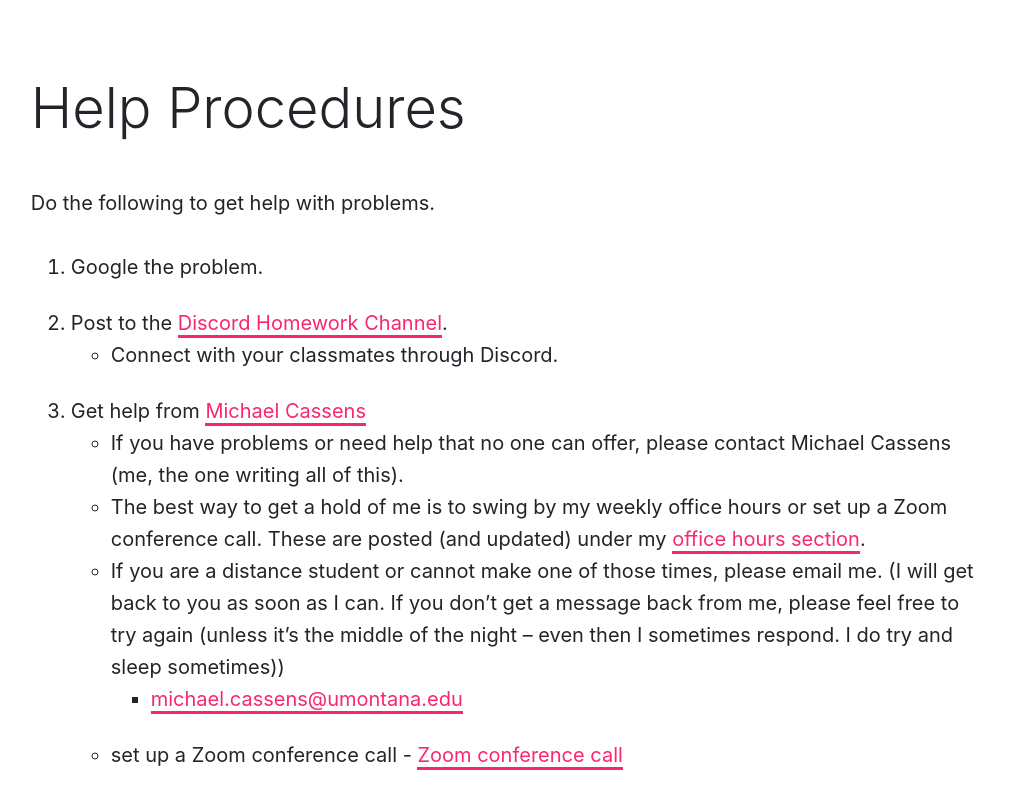
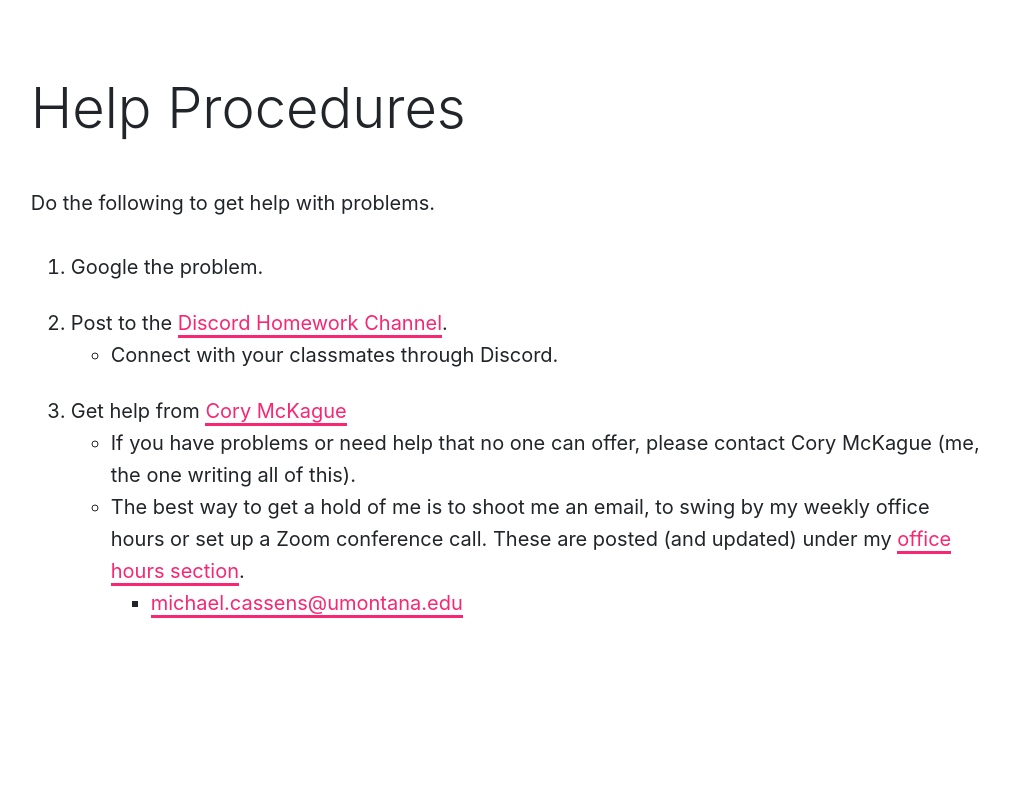
Before and after one commit to coryMcKague/MART120-Spring2024, a Jekyll site: the page built from modules/help/_posts/2017-01-01-help.md, in a window 1280 px wide and 900 px high, scrolled down 685 px. Shown: the top 809 px of the window, without its empty margins (133-1142 px from the left). Built offline with Jekyll 4.4.1, drawn with Linux system fonts in a browser that asks for light colours; nearby versions of some CDN libraries; after the commit the page ends 1433 px from its top, so only the background shows below that.

Commit message:
Update 2017-01-01-help.md

```diff
--- a/modules/help/_posts/2017-01-01-help.md
+++ b/modules/help/_posts/2017-01-01-help.md
@@ -7,22 +7,20 @@ permalink: /:title/
 
 ## Help Quick Links
 
-- [Discord Homework Channel](https://discord.gg/WbYnJCtcs6)
-- [Email Michael Cassens](mailto:michael.cassens@umontana.edu?subject=120%20Question)
+- [Discord Homework Channel](https://discord.gg/UVHEdnD9qS)
+- [Email Michael Cassens](mailto:cory.mckague@umt.edu?subject=120%20Question)
 
 ## Help Procedures
 
 Do the following to get help with problems.
 
 1. Google the problem.
-2. Post to the [Discord Homework Channel](https://discord.gg/WbYnJCtcs6).
+2. Post to the [Discord Homework Channel](https://discord.gg/UVHEdnD9qS).
     - Connect with your classmates through Discord.
-3. Get help from [Michael Cassens]({{site.baseurl}}/instructors/)
-    - If you have problems or need help that no one can offer, please contact Michael Cassens (me, the one writing all of this).
-    - The best way to get a hold of me is to swing by my weekly office hours or set up a Zoom conference call. These are posted (and updated) under my [office hours section]({{site.baseurl}}/instructors/#office-hours).
-    - If you are a distance student or cannot make one of those times, please email me. (I will get back to you as soon as I can.  If you don't get a message back from me, please feel free to try again (unless it's the middle of the night -- even then I sometimes respond.  I do try and sleep sometimes))
-        - [michael.cassens@umontana.edu](mailto:michael.cassens@umontana.edu?subject=120%20Question)
-    - set up a Zoom conference call - [Zoom conference call](https://calendly.com/michael-cassens/120-meeting)
+3. Get help from [Cory McKague]({{site.baseurl}}/instructors/)
+    - If you have problems or need help that no one can offer, please contact Cory McKague (me, the one writing all of this).
+    - The best way to get a hold of me is to shoot me an email, to swing by my weekly office hours or set up a Zoom conference call. These are posted (and updated) under my [office hours section]({{site.baseurl}}/instructors/#office-hours).
+        - [michael.cassens@umontana.edu](mailto:cory.mckague@umt.edu?subject=120%20Question)
 
 
 
```
